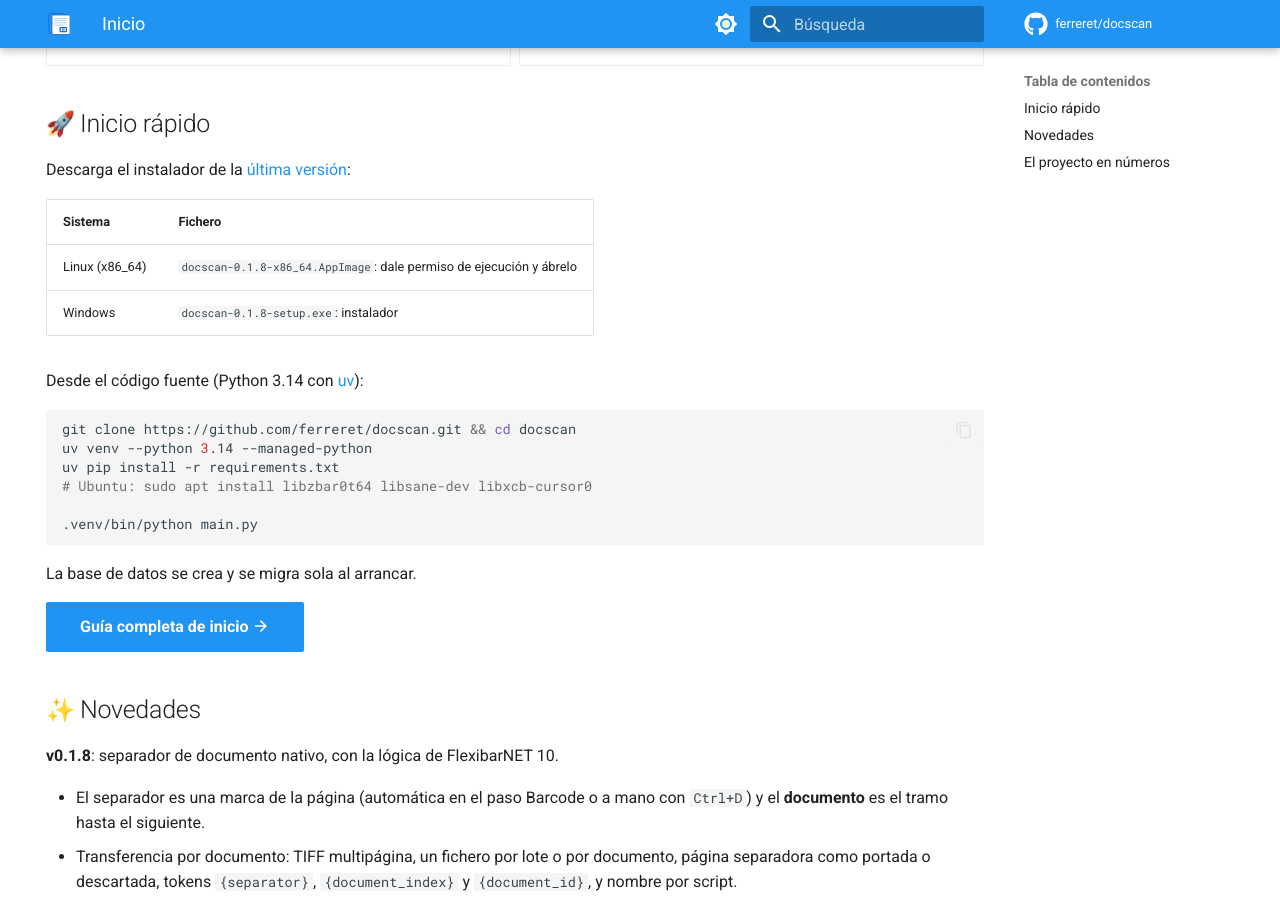
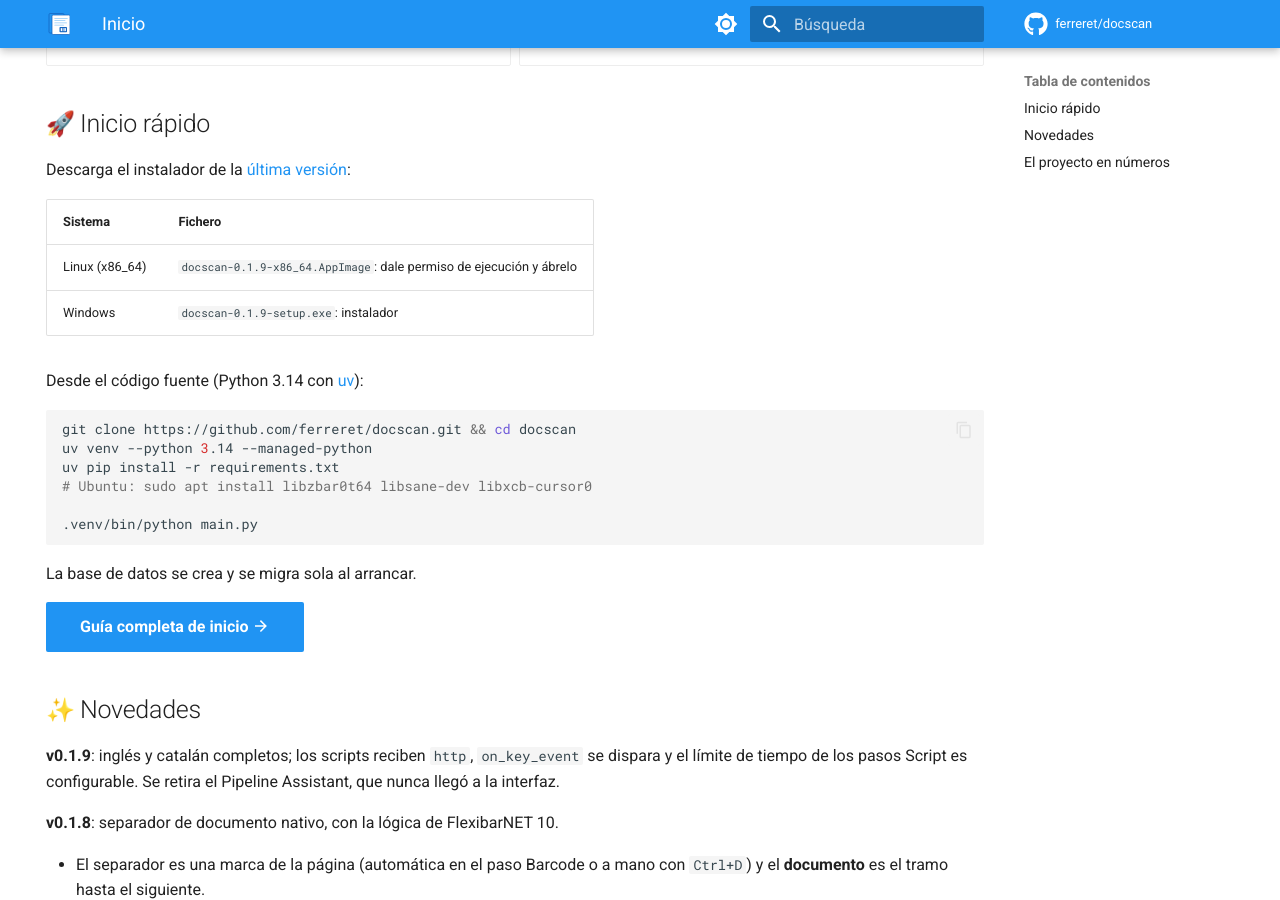
Before and after one commit to ferreret/docscan, an MkDocs documentation site: the page built from docs-web/index.md, in a window 1280 px wide and 900 px high, scrolled down 756 px. Built offline with MkDocs 1.6.1 and Material for MkDocs 9.7.7, drawn with Linux system fonts in a browser that asks for light colours; emoji names are drawn with the system emoji font; comment, search, counter and statistics services are not loaded; some of the changed text lies outside the part shown.

Commit message:
release: v0.1.9 — inglés y catalán completos y arreglos de scripting
Sube la versión a 0.1.9 y cierra el CHANGELOG. Recoge la interfaz completa en
inglés y catalán, los arreglos de scripting (http, on_key_event, límite de
tiempo configurable, pipeline_steps), la retirada del Pipeline Assistant, la
documentación pública al día y la nueva autoría. README y manual web pasan a
los instaladores de la 0.1.9 y describen http y el límite configurable.

Validado en local: binario PyInstaller de Linux arrancado contra una copia de
una BD real en b4e2a7c9d1f3; migra a head (f3a8c1d72b95) con los recuentos
intactos, lleva los .qm nuevos y ya no el código del asistente.

Co-Authored-By: Claude Opus 5.5 <noreply@anthropic.com>

```diff
--- a/app/_version.py
+++ b/app/_version.py
@@ -1,3 +1,3 @@
 """Versión centralizada de DocScan Studio."""
 
-__version__ = "0.1.8"
+__version__ = "0.1.9"
--- a/docs-web/index.md
+++ b/docs-web/index.md
@@ -54,8 +54,8 @@ Descarga el instalador de la
 
 | Sistema | Fichero |
 |---------|---------|
-| Linux (x86_64) | `docscan-0.1.8-x86_64.AppImage`: dale permiso de ejecución y ábrelo |
-| Windows | `docscan-0.1.8-setup.exe`: instalador |
+| Linux (x86_64) | `docscan-0.1.9-x86_64.AppImage`: dale permiso de ejecución y ábrelo |
+| Windows | `docscan-0.1.9-setup.exe`: instalador |
 
 Desde el código fuente (Python 3.14 con [uv](https://docs.astral.sh/uv/)):
 
@@ -73,6 +73,10 @@ La base de datos se crea y se migra sola al arrancar.
 [Guía completa de inicio :material-arrow-right:](user-guide/getting-started.md){ .md-button .md-button--primary }
 
 ## :sparkles: Novedades
+
+**v0.1.9**: inglés y catalán completos; los scripts reciben `http`, `on_key_event`
+se dispara y el límite de tiempo de los pasos Script es configurable. Se retira el
+Pipeline Assistant, que nunca llegó a la interfaz.
 
 **v0.1.8**: separador de documento nativo, con la lógica de FlexibarNET 10.
 
@@ -116,5 +120,5 @@ Detalle completo en el
 ---
 
 <p align="center">
-  <sub>DocScan Studio v0.1.8 — © 2026 Nicolás Barceló</sub>
+  <sub>DocScan Studio v0.1.9 — © 2026 Nicolás Barceló</sub>
 </p>
```
Also changed, not shown: CHANGELOG.md (+13 -0 lines), CLAUDE.md (+1 -1 lines), README.es.md (+15 -7 lines), README.md (+15 -7 lines), docs-web/user-guide/getting-started.md (+5 -5 lines).
